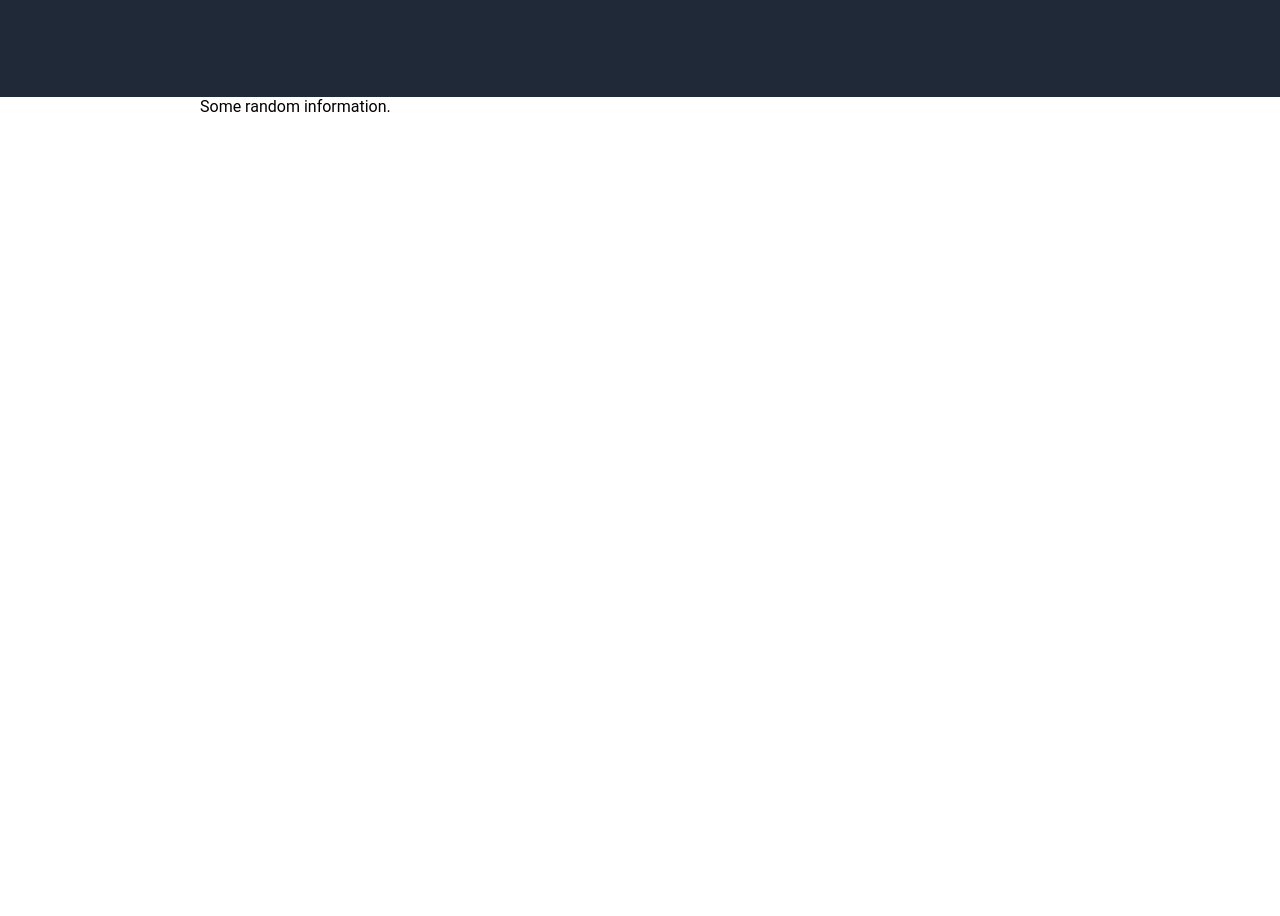
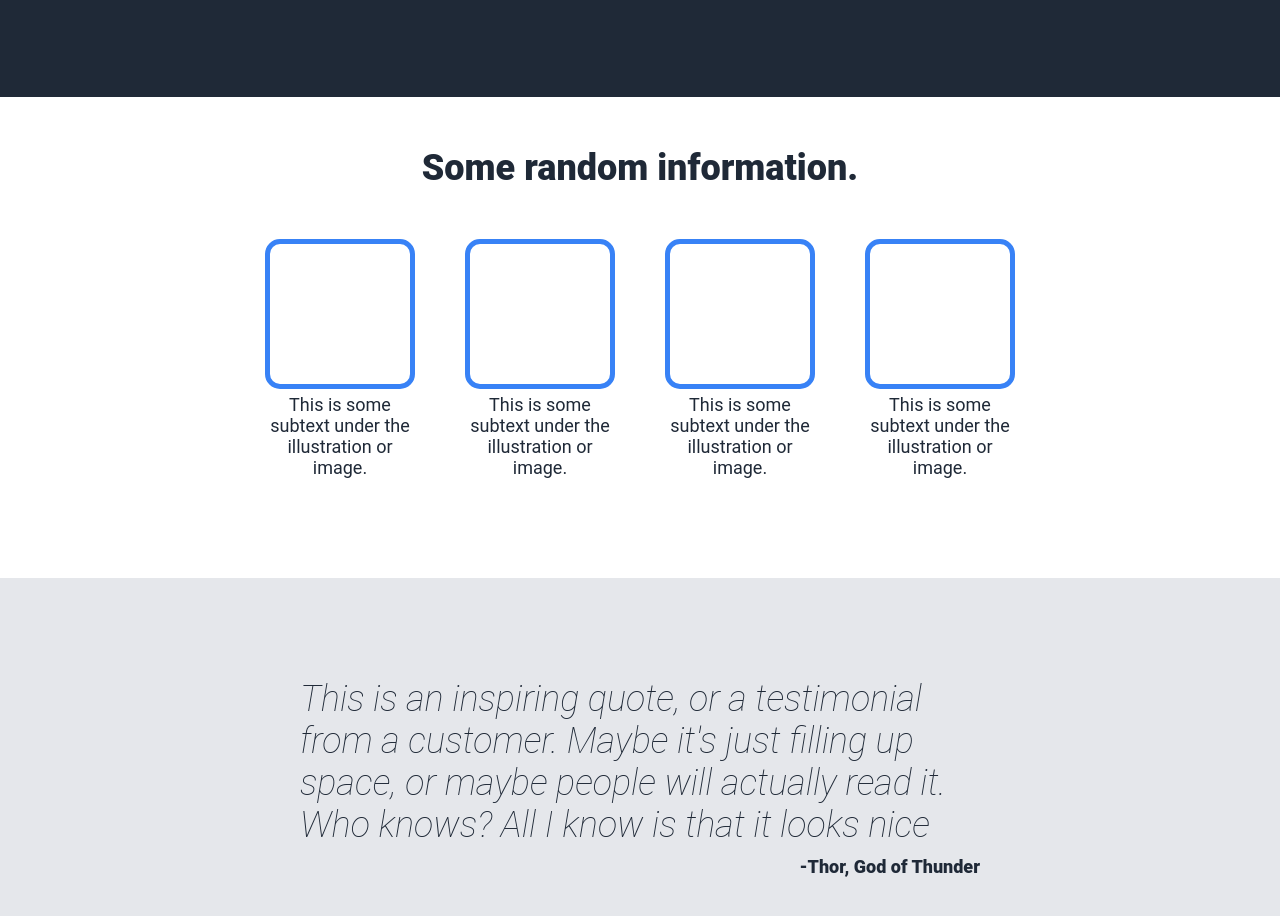
Before and after one commit to ryanyala/landingpageproject, a plain HTML site: page index.html in a window 1280 px wide. Shown: the part 456-1372 px from the top of the page. Before the commit the page ends 800 px from the top, so only its background shows below. Drawn offline with Linux system fonts and the light colour scheme.

Commit message:
Finished card three

```diff
--- a/index.html
+++ b/index.html
@@ -12,7 +12,7 @@
         <ul>
             <li><a href="" class="secondary">header link one</a></li>
             <li><a href="" class="secondary">header link two</a></li>
-            <li><a href="" class="secondary">Header link three</a></li>
+            <li><a href="" class="secondary">header link three</a></li>
         </ul>
     </div>
     <div class="content">
@@ -27,10 +27,28 @@
         <div class="card second">
             <div class="text">Some random information.</div>
             <div class="container">
-
+                <div class="subcontainer one">
+                    <div class="square"></div>
+                    <div class="secondary">This is some subtext under the illustration or image.</div>
+                </div>
+                <div class="subcontainer two">
+                    <div class="square"></div>
+                    <div class="secondary">This is some subtext under the illustration or image.</div>
+                </div>
+                <div class="subcontainer three">
+                    <div class="square"></div>
+                    <div class="secondary">This is some subtext under the illustration or image.</div>
+                </div>
+                <div class="subcontainer four">
+                    <div class="square"></div>
+                    <div class="secondary">This is some subtext under the illustration or image.</div>
+                </div>
             </div>
         </div>
-        <div class="card third"></div>
+        <div class="card third">
+            <div class="bigquote">This is an inspiring quote, or a testimonial from a customer. Maybe it's just filling up space, or maybe people will actually read it. Who knows? All I know is that it looks nice</div>
+            <div class="sourceofquote">-Thor, God of Thunder</div>
+        </div>
         <div class="card fourth"></div>
     </div>
 
--- a/style.css
+++ b/style.css
@@ -79,6 +79,73 @@ body {
     font-size: 18px;
 }
 
+.second {
+    flex-direction: column;
+    gap: 50px;
+    align-items: center;
+    padding-top: 50px;
+    padding-bottom: 100px;
+}
+
+.second .text{
+    font-size: 36px;
+    color: #1F2937;
+    font-weight: 900;
+}
+
+.second .secondary{
+    color: #1F2937;
+    display: flex;
+    text-align: center;
+
+}
+
+.second .container{
+    width: 150px;
+    display: flex;
+    justify-content: center;
+    gap: 50px;
+}
+.second .container .subcontainer {
+    display: flex;
+    flex-direction: column;
+    gap: 5px
+}
+
+.square {
+    border-style: solid;
+    border-width: 5px;
+    border-radius: 10%;
+    border-color: #3882F6;
+    height: 150px;
+    width: 150px;
+
+}
+
+.third{
+    background-color: #E5E7EB;
+    padding: 100px 300px;
+
+
+    display: flex;
+    flex-direction: column;
+    gap: 10px;
+
+}
+
+.bigquote{
+    color: #1F2937;
+    font-size: 36px;
+    font-weight: 100;
+    font-style: italic;
+}
+.sourceofquote{
+    align-self:flex-end;
+    font-size: 18px;
+    color: #1F2937;
+    font-weight: 800;
+}
+
 
 .header ul{
     display: flex;
```
